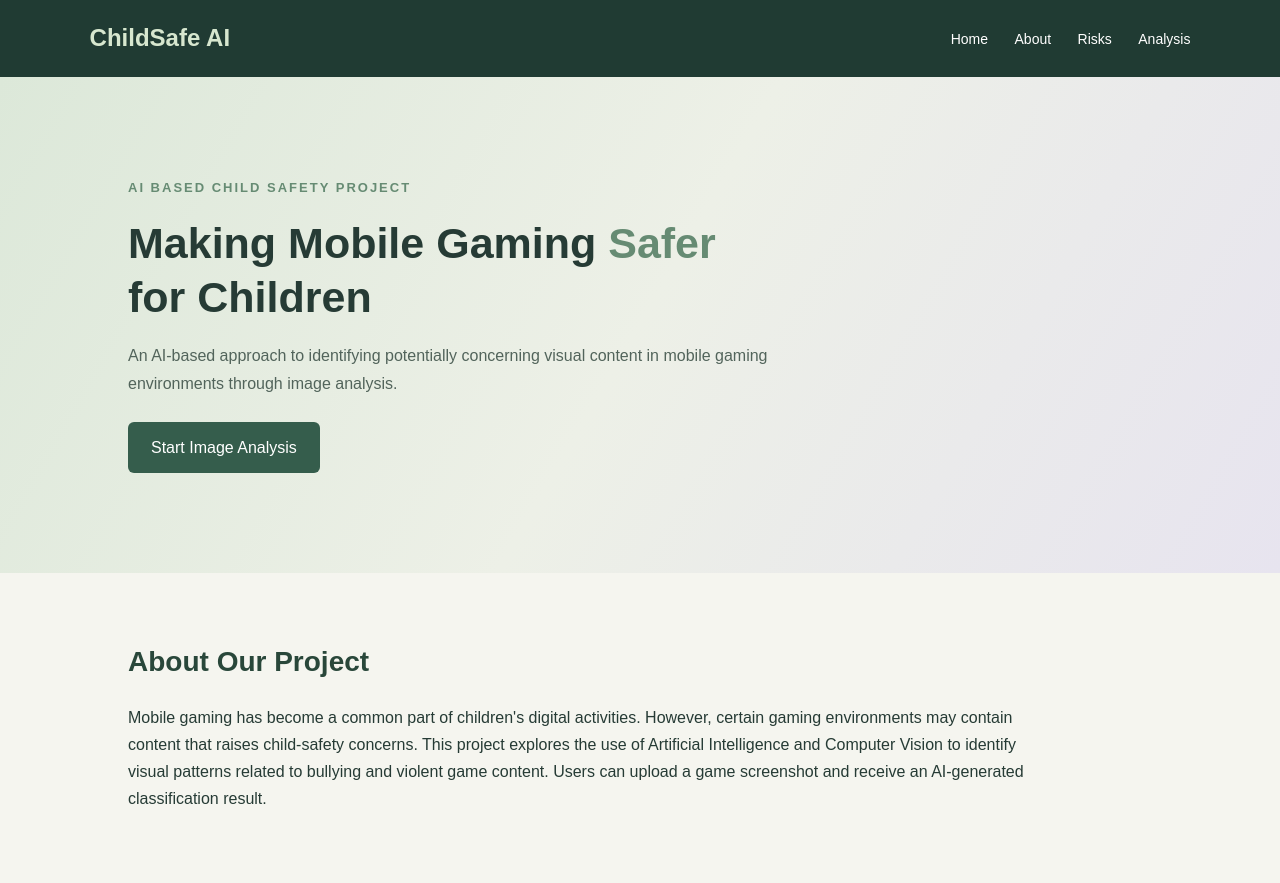
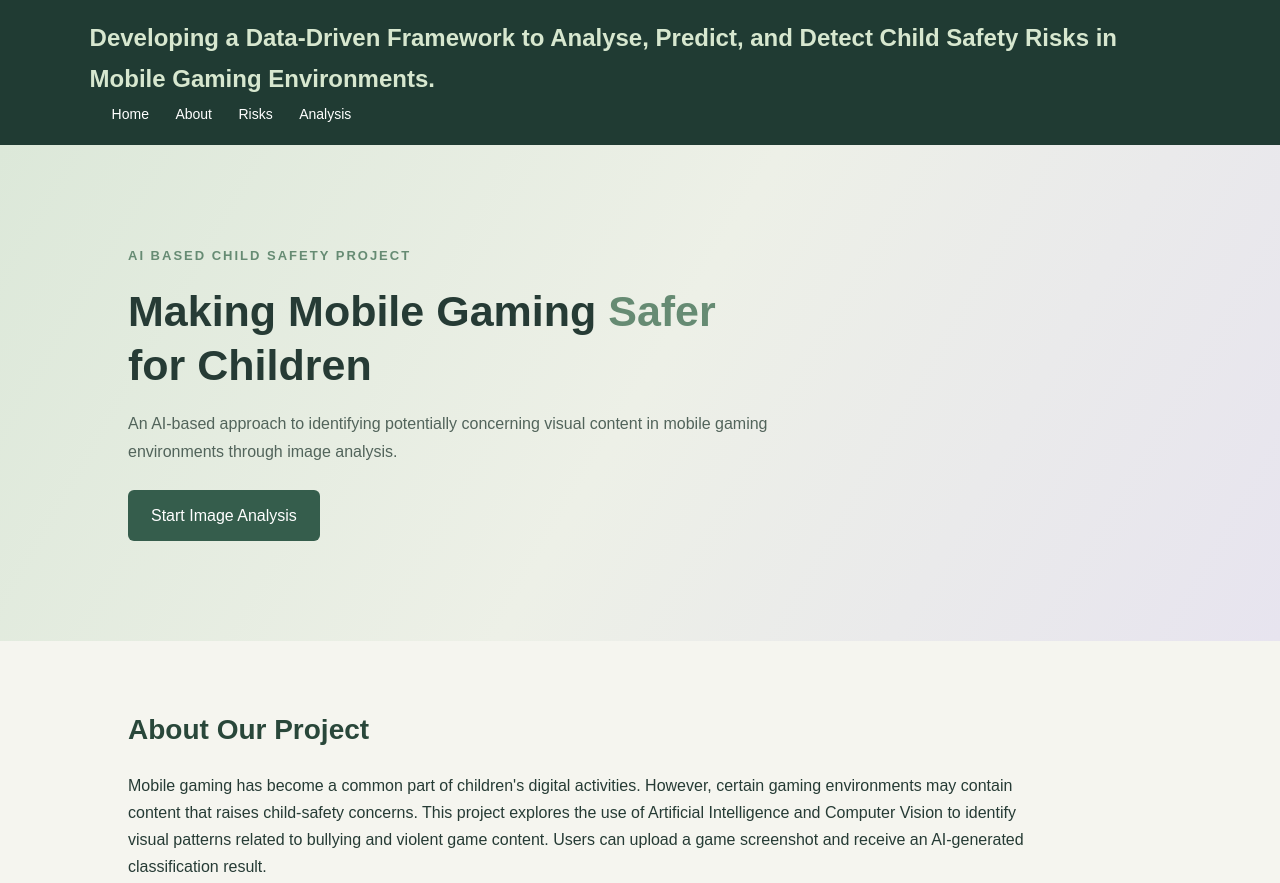
Before and after one commit to divyamlahariya/childsafe-ai, a plain HTML site: page index.html in a window 1280 px wide. Shown: the top 883 px of the page. Drawn offline with Linux system fonts and the light colour scheme.

Commit message:
index.html

```diff
--- a/index.html
+++ b/index.html
@@ -6,7 +6,7 @@
     <meta charset="UTF-8">
     <meta name="viewport" content="width=device-width, initial-scale=1.0">
 
-    <title>Child Safety AI</title>
+    <title>Developing a Data-Driven Framework to Analyse, Predict, and Detect Child Safety Risks in Mobile Gaming Environments.</title>
 
     <link rel="stylesheet" href="frontend/pro.css">
 </head>
@@ -15,7 +15,7 @@
 
 
     <header>
-        <h2>ChildSafe AI</h2>
+        <h2>Developing a Data-Driven Framework to Analyse, Predict, and Detect Child Safety Risks in Mobile Gaming Environments.</h2>
 
         <nav>
             <a href="#home">Home</a>
```
